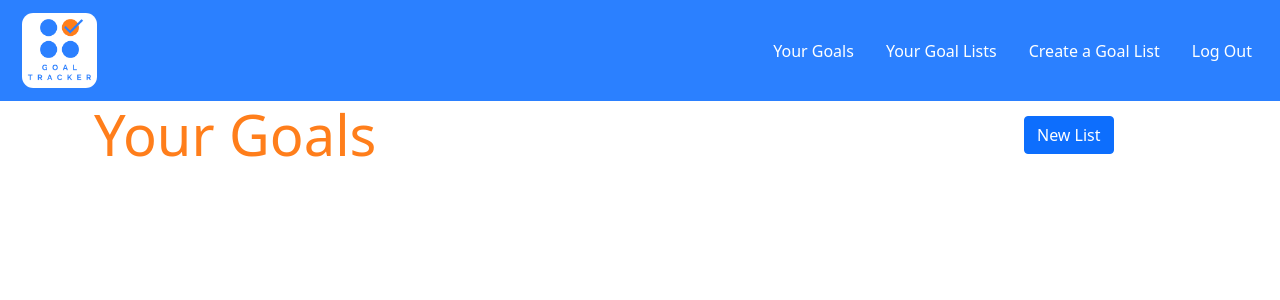
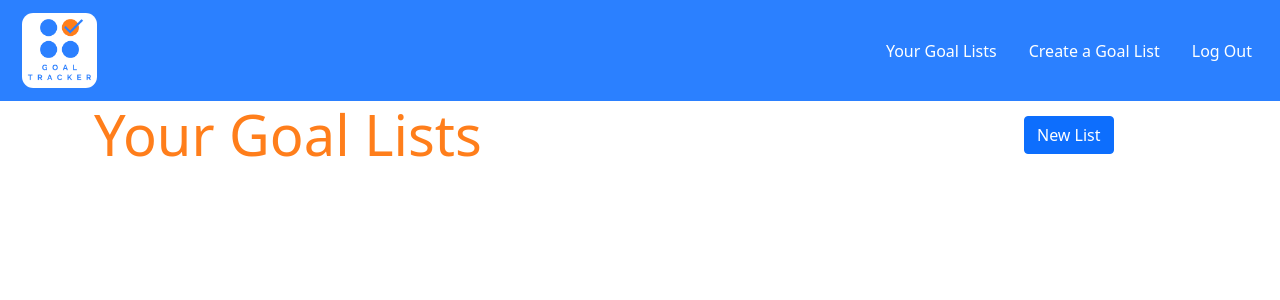
Before and after one commit to aaronbe7/goal_tracker, a Django app: page /user/1/goals/ in a window 1280 px wide. Shown: the top 300 px of the page. Run offline with Django 3.2, Linux system fonts and the light colour scheme; the visitor is signed in with stand-in values (Sample User, id 1); data that the repository does not hold is empty.

Commit message:
Remove goallists from base.html and comment code for all goallists index in views and urls

```diff
--- a/main_app/templates/base.html
+++ b/main_app/templates/base.html
@@ -18,8 +18,7 @@
           <a class="navbar-brand" href="{% url 'index' %}">&nbsp;&nbsp;<img src="{% static 'images/logo.png' %}" width="75px" style="border-radius: 15%"></a>
           <div class="navbar">
               {% if user.is_authenticated %}
-              <a id="text-color" class="nav-link" href="{% url 'user_goals' user.id %}">Your Goals</a>
-              <a id="text-color" class="nav-link" href="{% url 'user_goallists' user.id %}">Your Goal Lists</a>
+              <a id="text-color" class="nav-link" href="{% url 'user_goals' user.id %}">Your Goal Lists</a>
               <a id="text-color" class="nav-link" href="{% url 'create_goallist' user.id  %}">Create a Goal List</a>
               <a id="text-color" class="nav-link" href="{% url 'logout' %}">Log Out</a>
               {% else %}
--- a/main_app/templates/main_app/user_goals.html
+++ b/main_app/templates/main_app/user_goals.html
@@ -6,7 +6,7 @@
     <div class="row">
         <div class="col-10">
             <div class="left">
-                <h1 class="display-4">Your Goals</h1>
+                <h1 class="display-4">Your Goal Lists</h1>
             </div>
         </div>
             <div id="spacing" class="col-2">
--- a/main_app/urls.py
+++ b/main_app/urls.py
@@ -6,7 +6,7 @@ urlpatterns = [
     path('accounts/signup/', views.signup, name='signup'),
     path('goals/', views.goals_index, name="index"),
     path('user/<int:user_id>/goals/', views.user_goals, name="user_goals"),
-    path('user/<int:user_id>/goallists/', views.user_goallists, name="user_goallists"),
+    # path('user/<int:user_id>/goallists/', views.user_goallists, name="user_goallists"),  <-- not needed since listing lists all in user_goals
     path('user/<int:user_id>/goallist/create', views.CreateGoalList.as_view(), name="create_goallist"),
     path('user/<int:user_id>/goallist/<int:pk>/update/', views.GoalListUpdate.as_view(), name='goallist_update'),
     path('user/<int:user_id>/goallist/<int:pk>/delete/', views.GoalListDelete.as_view(), name='goallist_delete'),
--- a/main_app/views.py
+++ b/main_app/views.py
@@ -61,9 +61,9 @@ def user_goals(request, user_id):
     lists = GoalList.objects.filter(user=request.user)
     return render(request, 'main_app/user_goals.html', { 'lists': lists })
 
-@login_required
-def user_goallists(request, user_id):
-    return render(request, 'main_app/user_goallists.html')
+# @login_required
+# def user_goallists(request, user_id):
+#     return render(request, 'main_app/user_goallists.html') <-- not needed since we're listing all goal lists under goals
 
 
 @login_required
```
